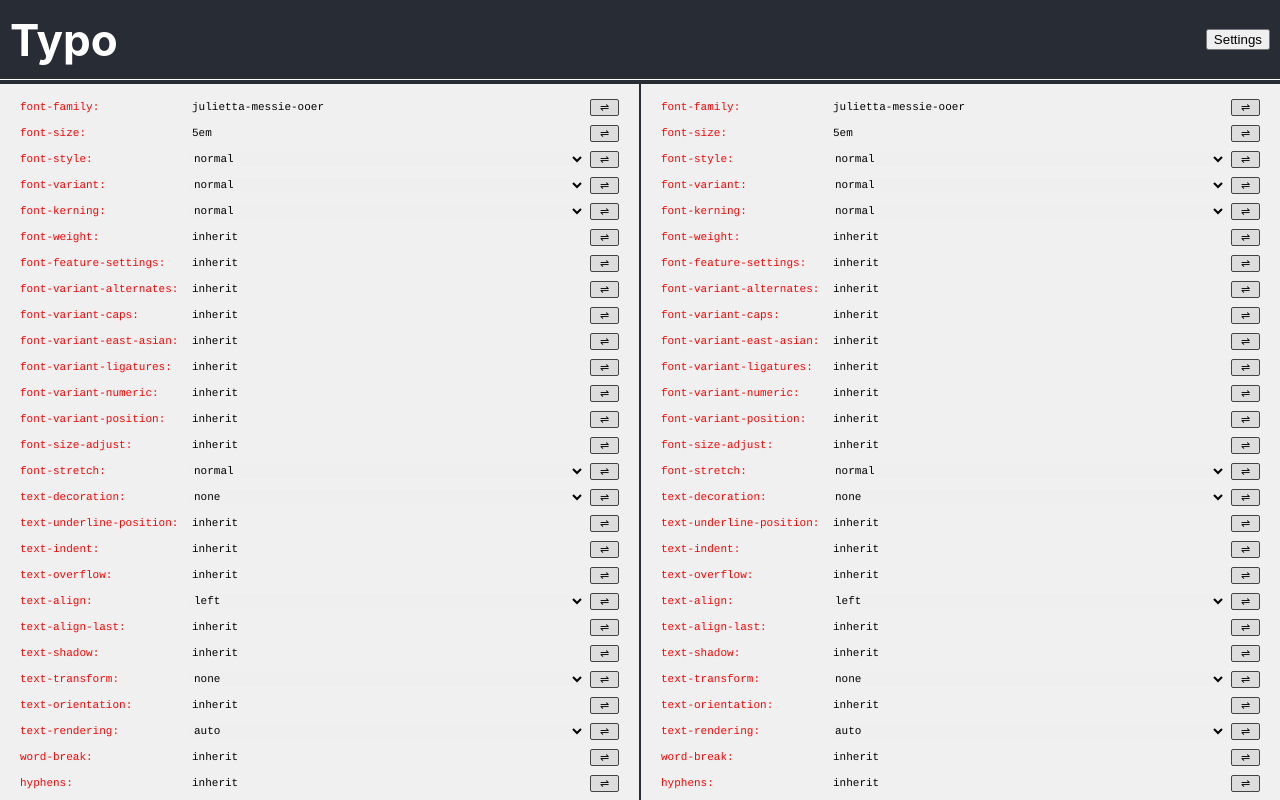
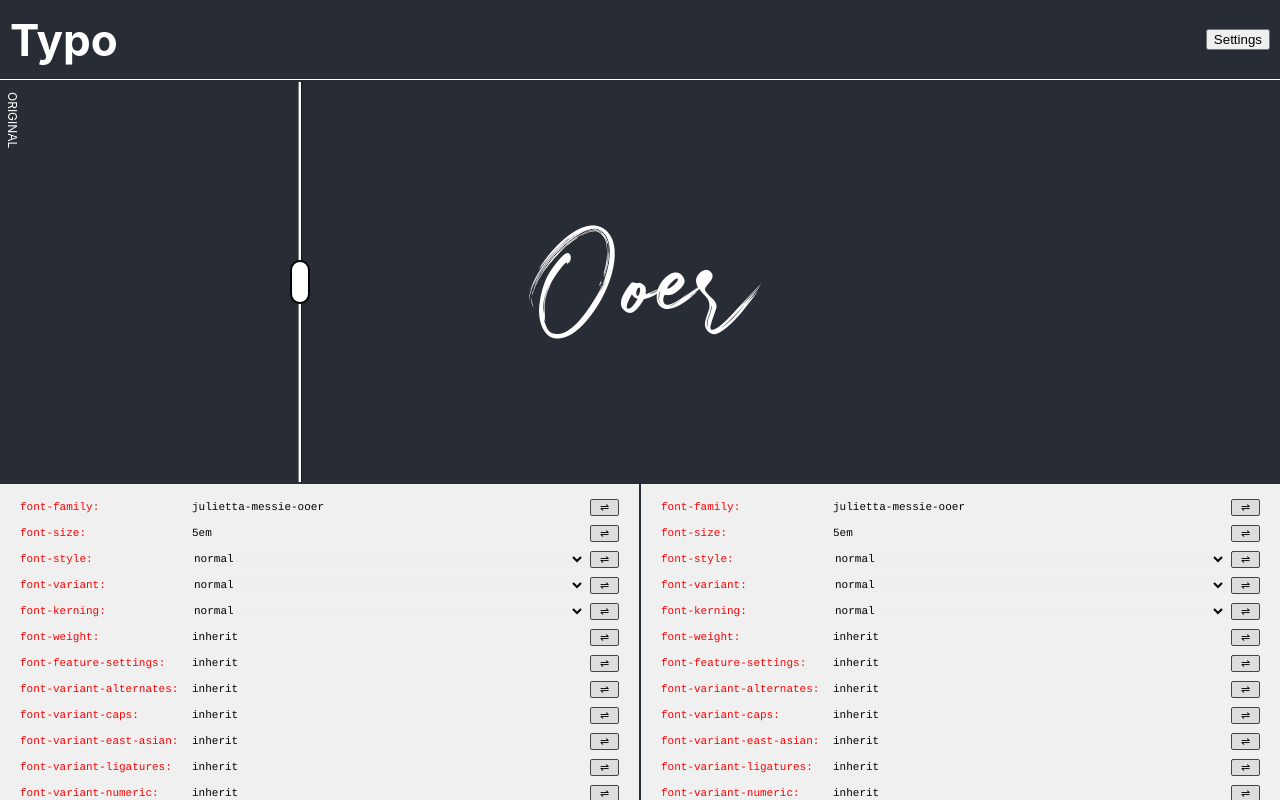
Before and after one commit to onion2k/typo, a React (Create React App) app: page / in a window 1280 px wide. Shown: the top 800 px of the page. Built offline with nearby package versions, Linux system fonts and the light colour scheme.

Commit message:
Tweaked layout

```diff
--- a/src/App.css
+++ b/src/App.css
@@ -8,14 +8,13 @@
 
 .App {
   position: relative;
-  height: 100vh;
   width: 100vw;
   background-color: #282c34;
   font-size: calc(10px + 2vmin);
   color: white;
   display: grid;
   grid-template-columns: 1fr 1fr;
-  grid-template-rows: 80px 3fr 2fr;
+  grid-template-rows: 80px 400px auto;
   grid-template-areas: "header header" "typo typo" "left right";
   grid-gap: 2px;
 }
```
